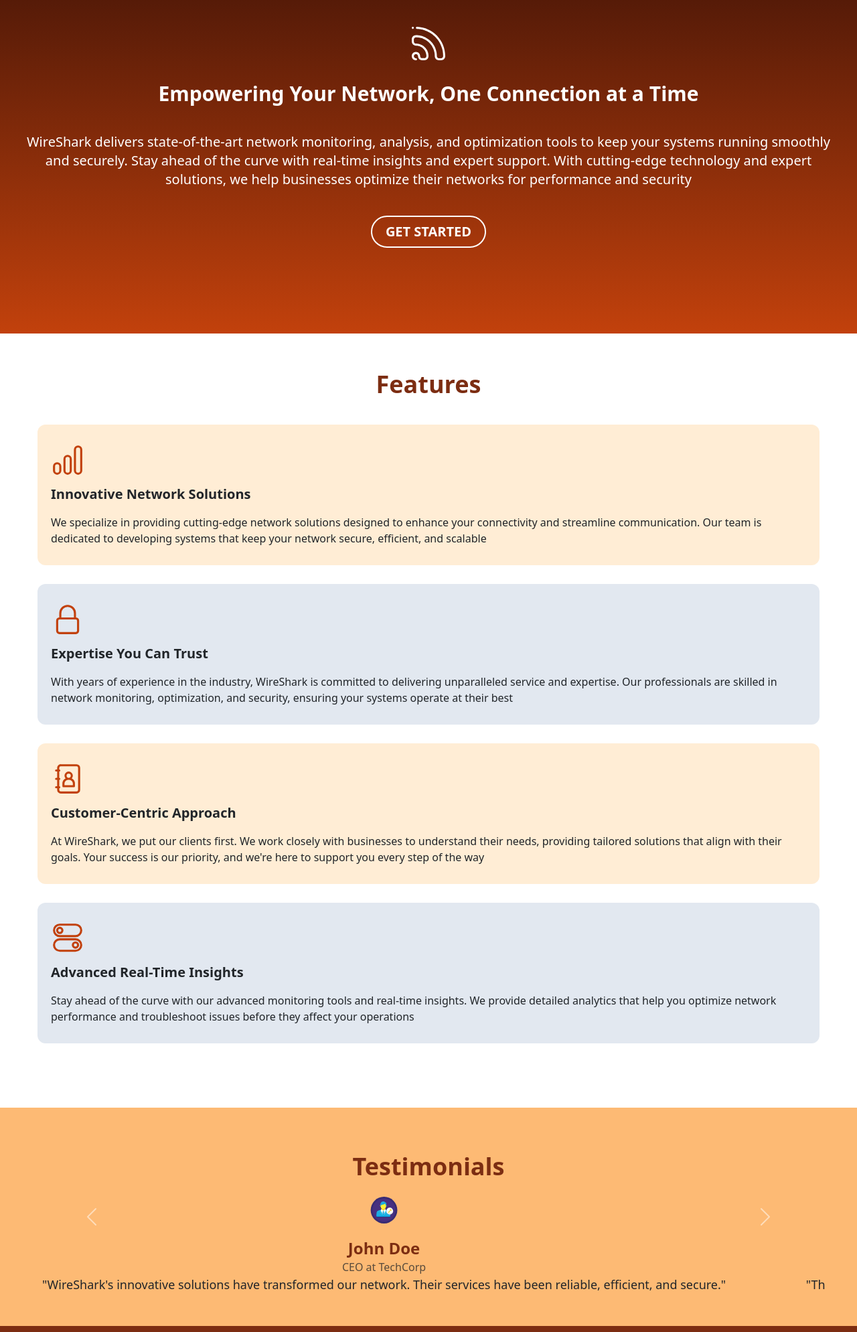
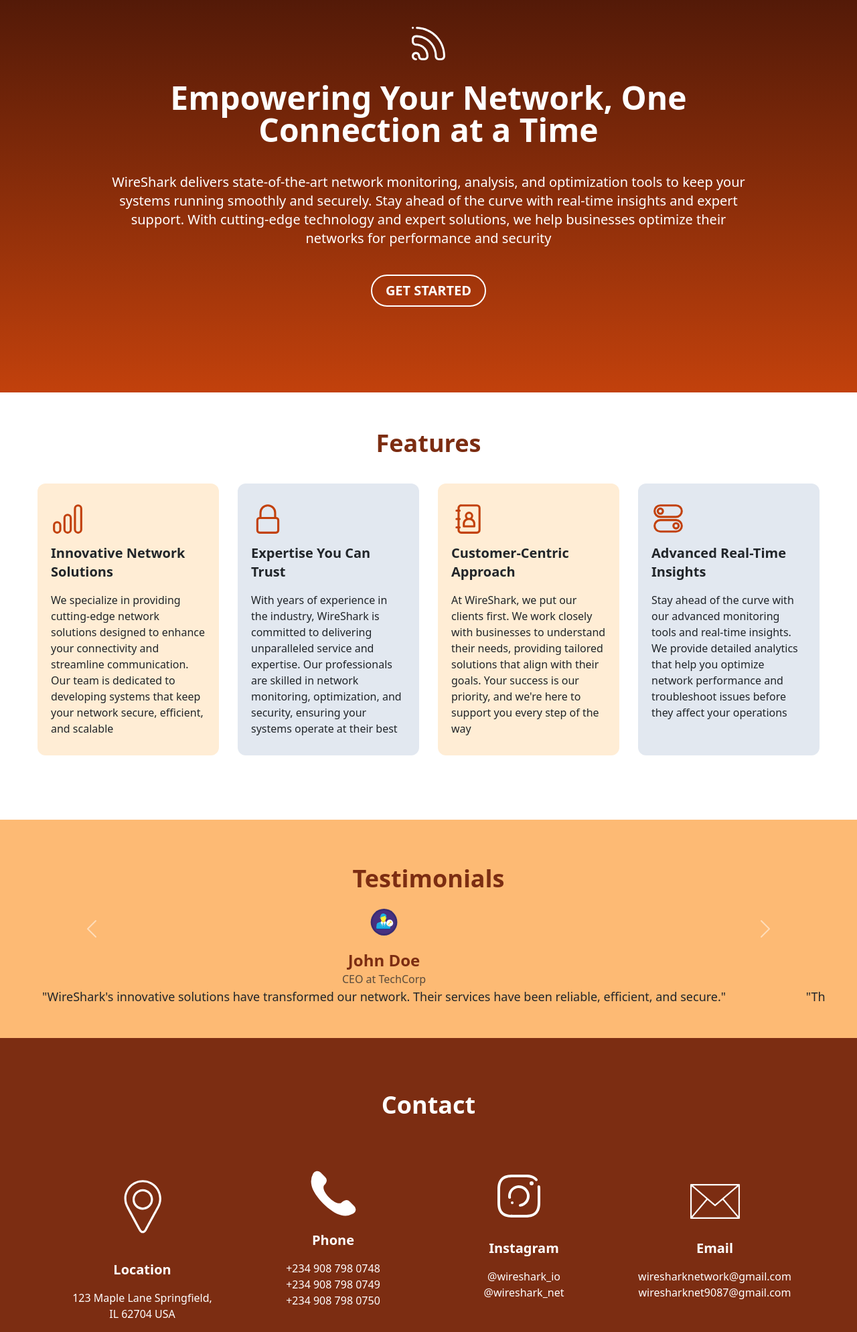
Before and after one commit to Abu-Miracle/Responsive-page, a plain HTML site: page index.html in a window 1280 px wide. Shown: the part 160-2149 px from the top of the page at 67% size. Drawn offline with nearby package versions, Linux system fonts and the light colour scheme.

Commit message:
more responsive

```diff
--- a/index.html
+++ b/index.html
@@ -49,35 +49,35 @@
           </nav>
     </header>
 
-    <section class="tw-bg-gradient-to-b tw-from-orange-950 tw-to-orange-700 tw-flex tw-py-20 tw-px-10 tw-md:px-40 tw-mx-auto tw-justify-center tw-items-center tw-w-full">
+    <section class="tw-bg-gradient-to-b tw-from-orange-950 tw-to-orange-700 tw-flex tw-py-20 tw-px-10 md:tw-px-40 tw-mx-auto tw-justify-center tw-items-center tw-w-full">
         <div class="tw-text-center tw-my-34 tw-py-12 tw-justify-center">
-            <img src="svg/wifi2.svg" class="tw-mx-auto tw-mb-8 tw-hover:scale-110">
-            <h1 class="tw-md:text-5xl tw-font-bold tw-text-white tw-mb-10 tw-text-3xl">Empowering Your Network, One Connection at a Time</h1>
+            <img src="svg/wifi2.svg" class="tw-mx-auto tw-mb-8 hover:tw-scale-110">
+            <h1 class="md:tw-text-5xl tw-font-bold tw-text-white tw-mb-10 tw-text-3xl">Empowering Your Network, One Connection at a Time</h1>
             <p class="tw-text-xl tw-text-white">WireShark delivers state-of-the-art network monitoring, analysis, and optimization tools to keep your systems running smoothly and securely. Stay ahead of the curve with real-time insights and expert support. With cutting-edge technology and expert solutions, we help businesses optimize their networks for performance and security</p>
-            <button href="#" class="tw-rounded-3xl tw-text-xl tw-font-semibold tw-border-2 tw-border-white tw-hover:bg-white tw-hover:text-orange-900 tw-text-white tw-py-2 tw-px-5 tw-mt-10">GET STARTED</button>
+            <button href="#" class="tw-rounded-3xl tw-text-xl tw-font-semibold tw-border-2 tw-border-white hover:tw-bg-white hover:tw-text-orange-900 tw-text-white tw-py-2 tw-px-5 tw-mt-10">GET STARTED</button>
         </div>
     </section>
 
    <section id="features" class="tw-bg-white tw-py-14">
         <h1 class="tw-text-center tw-text-4xl tw-font-bold tw-text-orange-900 tw-mb-5">Features</h1>
-        <div class="tw-grid tw-grid-cols-1 tw-md:grid-cols-2 tw-lg:grid-cols-4 tw-gap-7 tw-px-14 tw-mt-10 tw-mb-10">
+        <div class="tw-grid tw-grid-cols-1 md:tw-grid-cols-2 lg:tw-grid-cols-4 tw-gap-7 tw-px-14 tw-mt-10 tw-mb-10">
             <div class="tw-bg-orange-100 tw-px-5 tw-py-7 tw-rounded-xl">
-                <img src="svg/innovative.svg" class="tw-mb-3 tw-hover:scale-110">
+                <img src="svg/innovative.svg" class="tw-mb-3 hover:tw-scale-110">
                 <h1 class="tw-text-xl tw-font-bold tw-mb-4 ">Innovative Network Solutions</h1>
                 <p>We specialize in providing cutting-edge network solutions designed to enhance your connectivity and streamline communication. Our team is dedicated to developing systems that keep your network secure, efficient, and scalable</p>
             </div>
             <div class="tw-bg-slate-200 tw-px-5 tw-py-7 tw-rounded-xl">
-                <img src="svg/expert.svg" class="tw-mb-3 tw-hover:scale-110">
+                <img src="svg/expert.svg" class="tw-mb-3 hover:tw-scale-110">
                 <h1 class="tw-text-xl tw-font-bold tw-mb-4">Expertise You Can Trust</h1>
                 <p>With years of experience in the industry, WireShark is committed to delivering unparalleled service and expertise. Our professionals are skilled in network monitoring, optimization, and security, ensuring your systems operate at their best</p>
             </div>
             <div class="tw-bg-orange-100 tw-px-5 tw-py-7 tw-rounded-xl">
-                <img src="svg/customer.svg" class="tw-mb-3 tw-hover:scale-110">
+                <img src="svg/customer.svg" class="tw-mb-3 hover:tw-scale-110">
                 <h1 class="tw-text-xl tw-font-bold tw-mb-4">Customer-Centric Approach</h1>
                 <p>At WireShark, we put our clients first. We work closely with businesses to understand their needs, providing tailored solutions that align with their goals. Your success is our priority, and we're here to support you every step of the way</p>
             </div>
             <div class="tw-bg-slate-200 tw-px-5 tw-py-7 tw-rounded-xl">
-                <img src="svg/advanced.svg" class="tw-mb-3 tw-hover:scale-110">
+                <img src="svg/advanced.svg" class="tw-mb-3 hover:tw-scale-110">
                 <h1 class="tw-text-xl tw-font-bold tw-mb-4">Advanced Real-Time Insights</h1>
                 <p>Stay ahead of the curve with our advanced monitoring tools and real-time insights. We provide detailed analytics that help you optimize network performance and troubleshoot issues before they affect your operations</p>
             </div>
@@ -136,28 +136,28 @@
 
    <footer id="contact" class="tw-py-10 tw-bg-orange-900">
         <h1 class="tw-text-center tw-text-4xl tw-font-bold tw-text-white tw-mt-10 tw-mb-10">Contact</h1>
-        <div class="tw-grid tw-grid-cols-1 tw-md:grid-cols-2 tw-lg:grid-cols-4 tw-gap-5 tw-px-20 tw-my-5 tw-align-top">
+        <div class="tw-grid tw-grid-cols-1 md:tw-grid-cols-2 lg:tw-grid-cols-4 tw-gap-5 tw-px-20 tw-my-5 tw-align-top">
             <div class="tw-px-5 tw-py-3 tw-rounded-xl tw-flex tw-flex-col tw-justify-center tw-items-center tw-text-center">
-                <img src="svg/location.svg" class="tw-w-40 tw-h-40">
+                <img src="svg/location.svg" class="hover:tw-scale-110 tw-w-40 tw-h-40">
                 <h1 class="tw-text-xl tw-font-bold tw-mb-4 tw-text-white">Location</h1>
                 <p class="tw-text-white ">
                     123 Maple Lane Springfield, IL 62704 USA
                 </p>
             </div>
             <div class="tw-px-5 tw-py-3 tw-rounded-xl tw-flex tw-flex-col tw-justify-center tw-items-center tw-text-center">
-                <img src="svg/phone.svg" class="tw-w-20 tw-h-20 tw-mb-4">
+                <img src="svg/phone.svg" class="hover:tw-scale-110 tw-w-20 tw-h-20 tw-mb-4">
                 <h1 class="tw-text-xl tw-font-bold tw-mb-4 tw-text-white">Phone</h1>
                 <p class="tw-text-white ">+234 908 798 0748 <br>+234 908 798 0749 <br>+234 908 798 0750
                 </p>
             </div>
             <div class="tw-px-5 tw-py-3 tw-rounded-xl tw-flex tw-flex-col tw-justify-center tw-items-center tw-text-center">
-                <img src="svg/instagram.svg" class="tw-w-20 tw-h-20 tw-mb-4">
+                <img src="svg/instagram.svg" class="hover:tw-scale-110 tw-w-20 tw-h-20 tw-mb-4">
                 <h1 class="tw-text-xl tw-font-bold tw-mb-4 tw-text-white">Instagram</h1>
                 <p class="tw-text-white">@wireshark_io <br>@wireshark_net
                 </p>
             </div>
             <div class="tw-px-5 tw-py-3 tw-rounded-xl tw-flex tw-flex-col tw-justify-center tw-items-center tw-text-center">
-                <img src="svg/email.svg" class="tw-w-20 tw-h-20 tw-mb-4">
+                <img src="svg/email.svg" class="hover:tw-scale-110 tw-w-20 tw-h-20 tw-mb-4">
                 <h1 class="tw-text-xl tw-font-bold tw-mb-4 tw-text-white">Email</h1>
                 <p class="tw-text-white ">wiresharknetwork@gmail.com <br>wiresharknet9087@gmail.com
                 </p>
```
